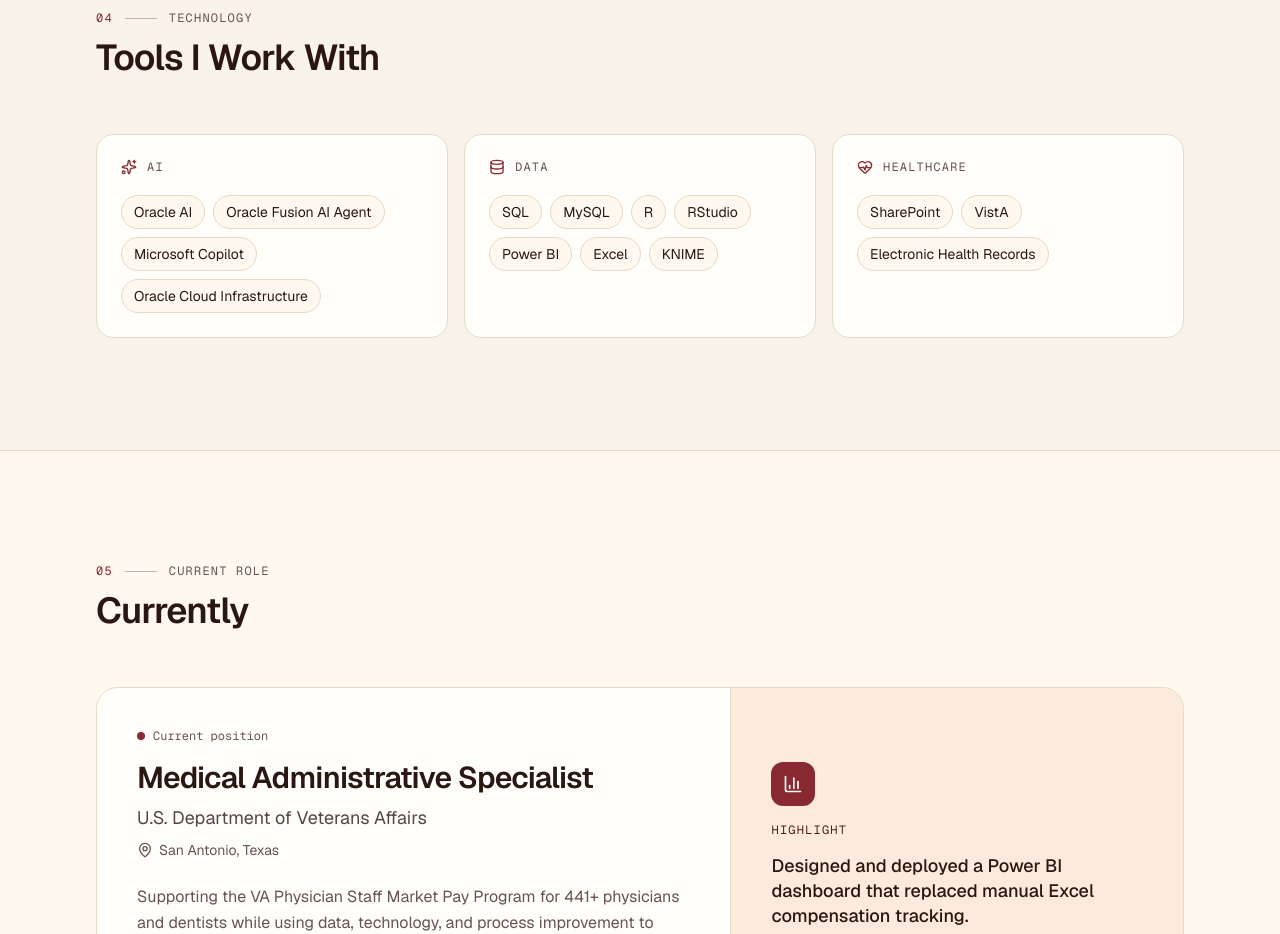
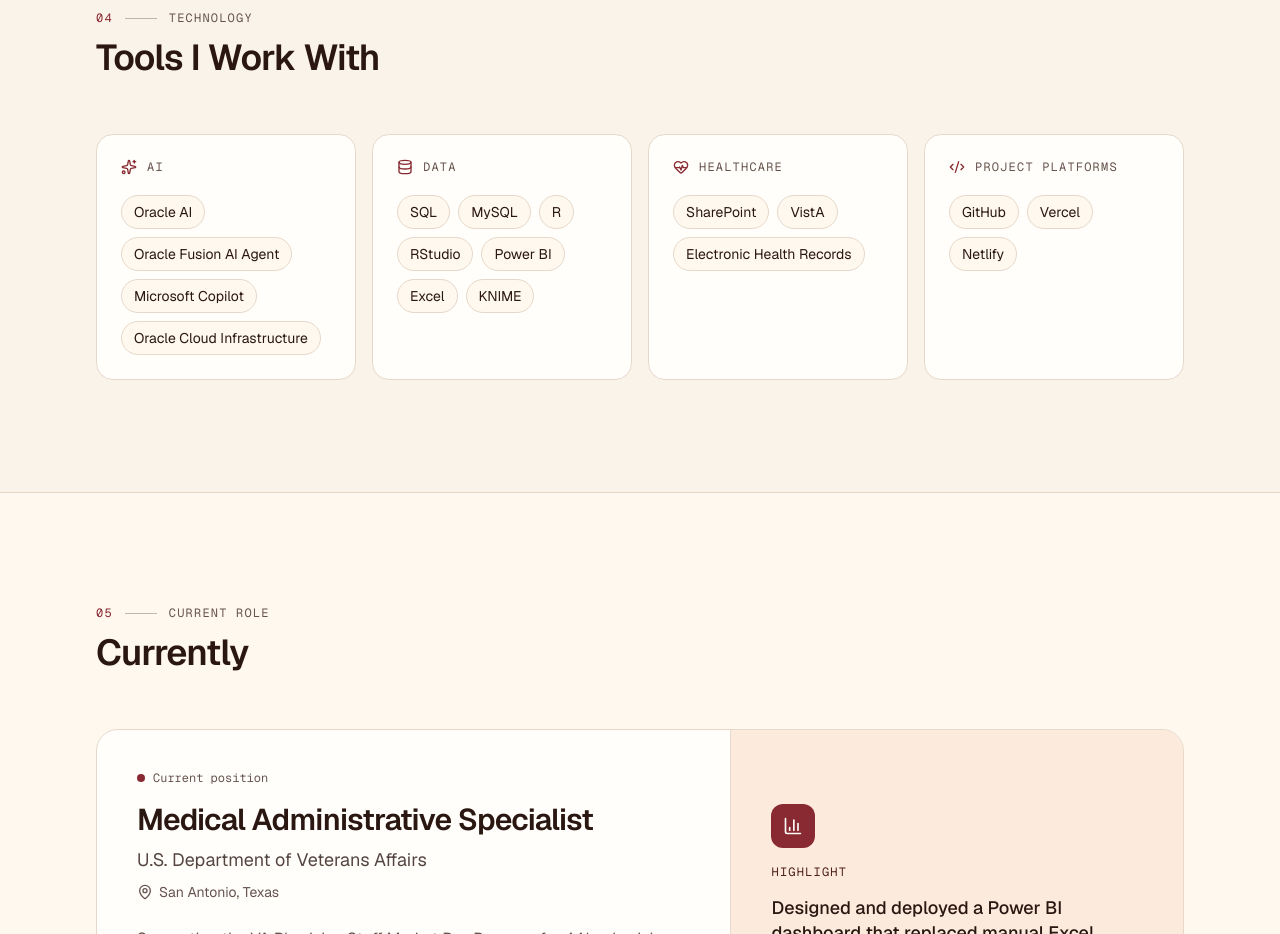
Before and after one commit to beatricerobinson/beatricerobinson-digitalcallingcard, a Next.js app: page / in a window 1280 px wide. Shown: the part 3520-4454 px from the top of the page. Built offline with nearby package versions, Linux system fonts and the light colour scheme.

Commit message:
Add project platforms to tools section

```diff
--- a/components/technology.tsx
+++ b/components/technology.tsx
@@ -1,4 +1,4 @@
-import { Database, HeartPulse, Sparkles } from 'lucide-react'
+import { Code2, Database, HeartPulse, Sparkles } from 'lucide-react'
 import { Reveal } from '@/components/reveal'
 import { SectionHeading } from '@/components/section-heading'
 
@@ -18,6 +18,11 @@ const groups = [
     label: 'Healthcare',
     tools: ['SharePoint', 'VistA', 'Electronic Health Records'],
   },
+  {
+    icon: Code2,
+    label: 'Project Platforms',
+    tools: ['GitHub', 'Vercel', 'Netlify'],
+  },
 ]
 
 export function Technology() {
@@ -26,7 +31,7 @@ export function Technology() {
       <div className="mx-auto max-w-6xl px-5 md:px-8">
         <SectionHeading index="04" eyebrow="Technology" title="Tools I Work With" id="tools-title" />
 
-        <div className="grid gap-4 md:grid-cols-3">
+        <div className="grid gap-4 sm:grid-cols-2 lg:grid-cols-4">
           {groups.map((group, i) => (
             <Reveal key={group.label} delay={i * 100} className="h-full">
               <div className="h-full rounded-xl border border-border bg-card p-6">
```
